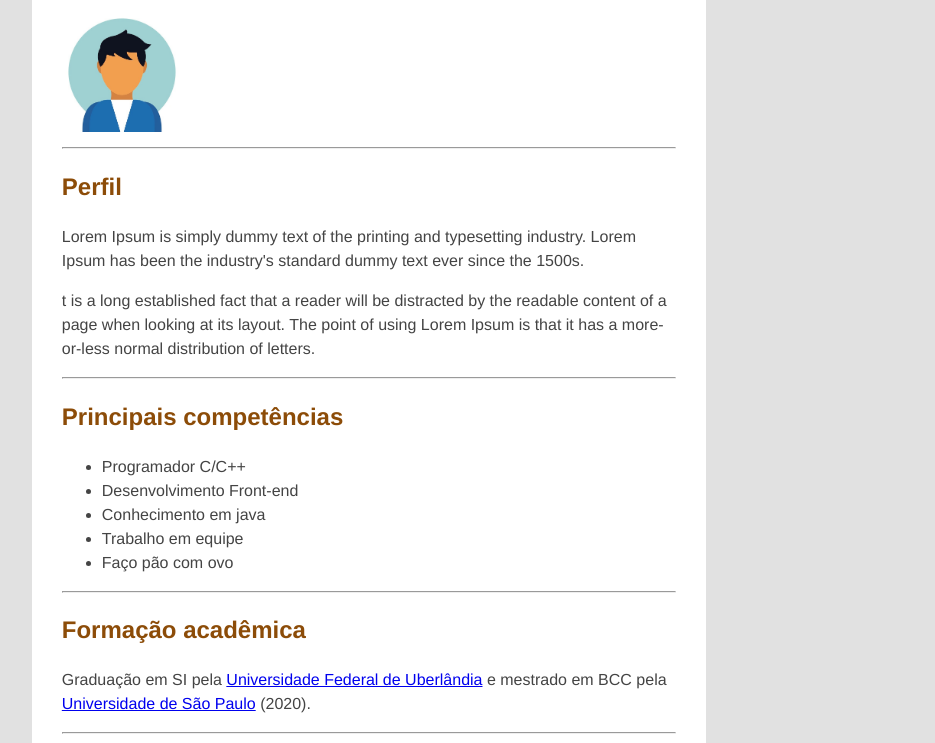
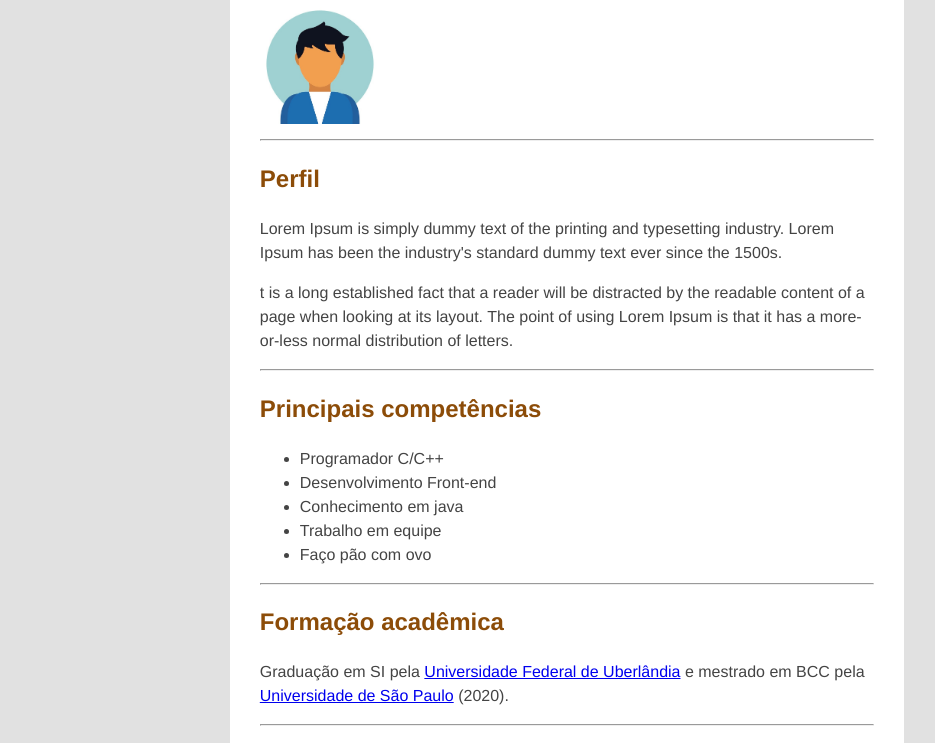
Before and after one commit to IsraelVaz12/Ola-Mundo, a plain HTML site: page trabalho3/ex1/ex1.html in a window 1280 px wide. Shown: the part 107-850 px from the top of the page, without its empty margins (73-1008 px from the left). Drawn offline with Linux system fonts and the light colour scheme.

Commit message:
Update style.css

```diff
--- a/trabalho3/ex1/style.css
+++ b/trabalho3/ex1/style.css
@@ -1,12 +1,11 @@
 body {
     background-color: #dddd;
     color: #444;
-    font-family: Helvetica Neue;
-    text-align: left;
+    font-family: "Helvetica Neue", sans-serif;
+    margin: 0 auto;
+    padding: 10px 10px 10px 10px;
     width: 60%;
     line-height: 1.5;
-    padding: 10px 180px 10px 50px;
-
 }
 main {
     background-color: white;
```
